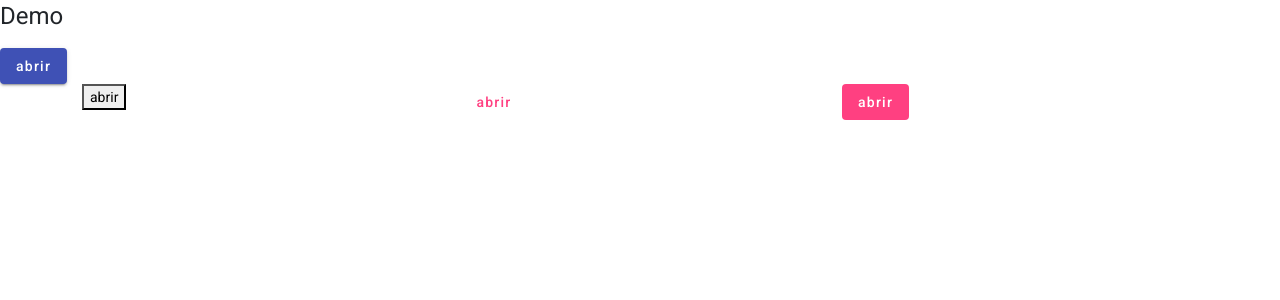
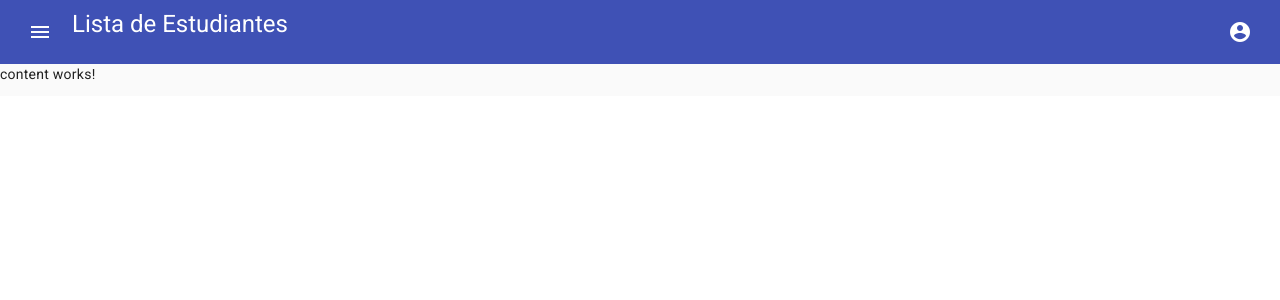
Before and after one commit to jlcarrionm/PrimerEntregaProyectoFinal, an Angular app in the folder ProyectoFinal/: page / in a window 1280 px wide. Shown: the top 300 px of the page. Built offline with nearby package versions, Linux system fonts and the light colour scheme.

Commit message:
Estructura

```diff
--- a/ProyectoFinal/src/app/app.component.html
+++ b/ProyectoFinal/src/app/app.component.html
@@ -1,16 +1,2 @@
-<h1>Demo</h1>
-<button mat-raised-button color="primary">abrir</button>
-<div class="container">
-    <div class="row">
-        <div class="col">
-            <button mat-raiser-button color="primary">abrir</button>
-        </div>
-        <div class="col">
-            <button mat-button color="accent">abrir</button>
-        </div>
-        <div class="col">
-            <button mat-flat-button color="accent">abrir</button>
-        </div>
-
-    </div>
-</div>
+<app-toolbar>
+</app-toolbar>
--- /dev/null
+++ b/ProyectoFinal/src/app/layout/components/content/content.component.html
@@ -0,0 +1 @@
+<p>content works!</p>
--- /dev/null
+++ b/ProyectoFinal/src/app/layout/components/toolbar/toolbar.component.css
@@ -0,0 +1,35 @@
+.example-container {
+    display: flex;
+    flex-direction: column;
+    position: absolute;
+    top: 0;
+    bottom: 0;
+    left: 0;
+    right: 0;
+}
+
+.example-is-mobile .example-toolbar {
+    position: fixed;
+    /* Make sure the toolbar will stay on top of the content as it scrolls past. */
+    z-index: 2;
+}
+
+h1.example-app-name {
+    margin-left: 8px;
+}
+
+.example-sidenav-container {
+    /* When the sidenav is not fixed, stretch the sidenav container to fill the available space. This
+     causes `<mat-sidenav-content>` to act as our scrolling element for desktop layouts. */
+    flex: 1;
+}
+
+.example-is-mobile .example-sidenav-container {
+    /* When the sidenav is fixed, don't constrain the height of the sidenav container. This allows the
+     `<body>` to be our scrolling element for mobile layouts. */
+    flex: 1 0 auto;
+}
+
+.example-spacer {
+    flex: 1 1 auto;
+}
--- /dev/null
+++ b/ProyectoFinal/src/app/layout/components/toolbar/toolbar.component.html
@@ -0,0 +1,24 @@
+<mat-toolbar color="primary" class="example-toolbar">
+    <button mat-icon-button (click)="snav.toggle()">
+      <mat-icon>menu</mat-icon>
+    </button>
+    <h1 class="example-app-name">Lista de Estudiantes</h1>
+    <span class="example-spacer"></span>
+    <button mat-icon-button class="example-icon" aria-label="Example icon-button with share icon">
+      <mat-icon>account_circle</mat-icon>
+    </button>
+</mat-toolbar>
+
+<mat-sidenav-container class="example-sidenav-container" [style.marginTop.px]="mobileQuery.matches ? 56 : 0">
+    <mat-sidenav #snav [mode]="mobileQuery.matches ? 'over' : 'side'" [fixedInViewport]="mobileQuery.matches" fixedTopGap="56">
+        <mat-nav-list>
+            <mat-list-item>Alumnos</mat-list-item>
+            <mat-list-item>Cursos</mat-list-item>
+            <mat-list-item>Profesor</mat-list-item>
+        </mat-nav-list>
+    </mat-sidenav>
+
+    <mat-sidenav-content>
+        <app-content></app-content>
+    </mat-sidenav-content>
+</mat-sidenav-container>
--- /dev/null
+++ b/ProyectoFinal/src/app/layout/components/toolbar/toolbar.component.ts
@@ -0,0 +1,37 @@
+import {MediaMatcher} from '@angular/cdk/layout';
+import { ChangeDetectorRef, Component, OnDestroy } from '@angular/core';
+
+@Component({
+  selector: 'app-toolbar',
+  templateUrl: './toolbar.component.html',
+  styleUrls: ['./toolbar.component.css']
+})
+export class ToolbarComponent implements OnDestroy {
+  mobileQuery: MediaQueryList;
+
+ /*  fillerNav = Array.from({length: 50}, (_, i) => `Nav Item ${i + 1}`);
+ */
+ /*  fillerContent = Array.from(
+    {length: 50},
+    () =>
+      `Lorem ipsum dolor sit amet, consectetur adipiscing elit, sed do eiusmod tempor incididunt ut
+       labore et dolore magna aliqua. Ut enim ad minim veniam, quis nostrud exercitation ullamco
+       laboris nisi ut aliquip ex ea commodo consequat. Duis aute irure dolor in reprehenderit in
+       voluptate velit esse cillum dolore eu fugiat nulla pariatur. Excepteur sint occaecat
+       cupidatat non proident, sunt in culpa qui officia deserunt mollit anim id est laborum.`,
+  ); */
+
+  private _mobileQueryListener: () => void;
+
+  constructor(changeDetectorRef: ChangeDetectorRef, media: MediaMatcher) {
+    this.mobileQuery = media.matchMedia('(max-width: 600px)');
+    this._mobileQueryListener = () => changeDetectorRef.detectChanges();
+    this.mobileQuery.addListener(this._mobileQueryListener);
+  }
+
+  ngOnDestroy(): void {
+    this.mobileQuery.removeListener(this._mobileQueryListener);
+  }
+
+  /* shouldRun = /(^|.)(stackblitz|webcontainer).(io|com)$/.test(window.location.host); */
+}
```
Also changed, not shown: ProyectoFinal/src/app/app.module.ts (+7 -1 lines), ProyectoFinal/src/app/layout/components/content/content.component.ts (added, +10 -0 lines), ProyectoFinal/src/app/material.module.ts (+14 -3 lines), ProyectoFinal/src/app/layout/components/content/content.component.css (added), 2 other files (tests, documents, lock files or other folders).
